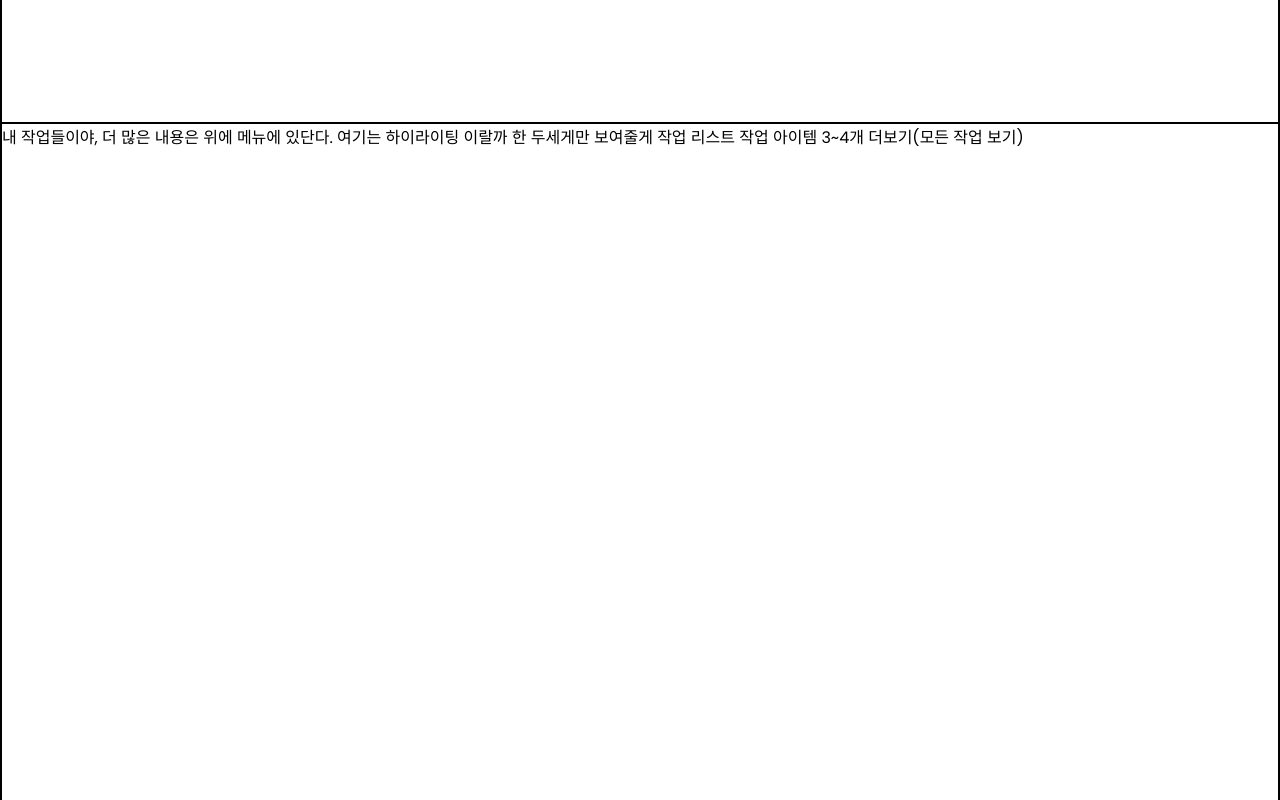
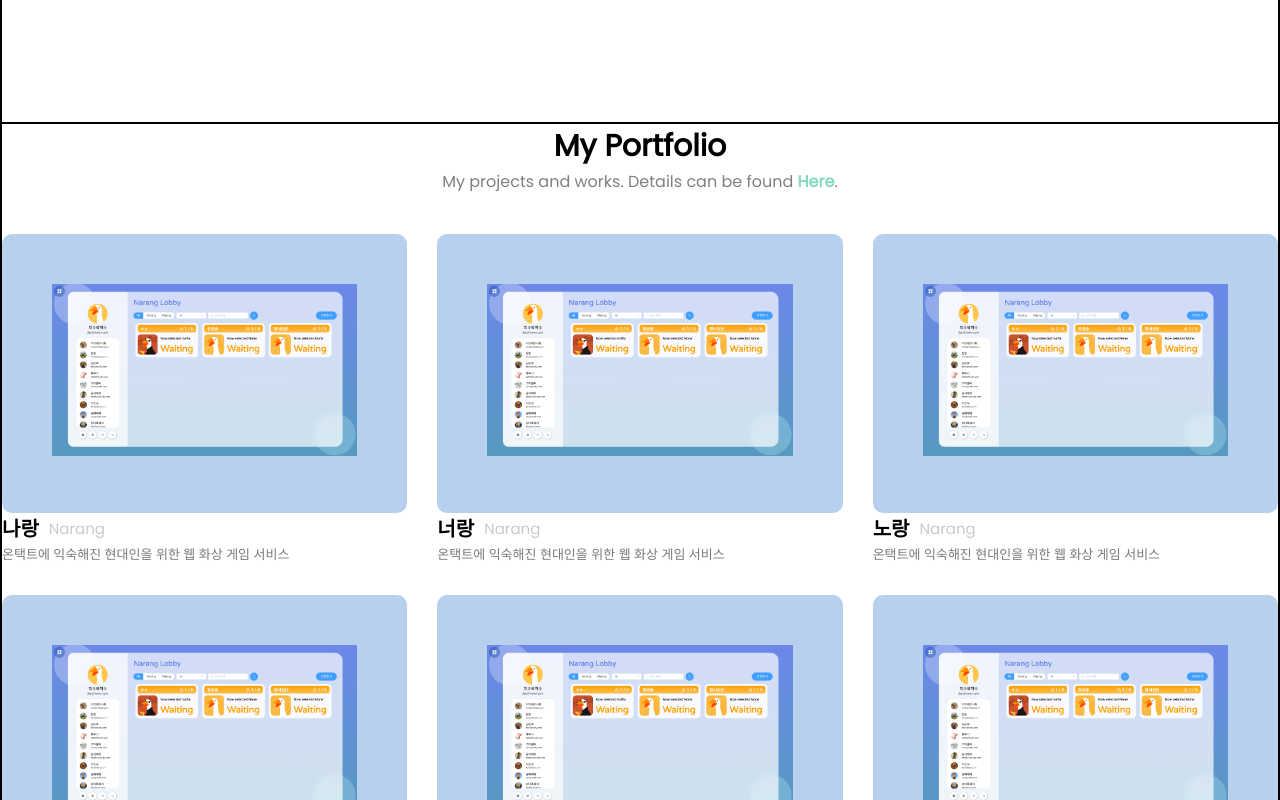
Before and after one commit to parkjisu6239/2021_Portfolio, a Next.js app: page / in a window 1280 px wide. Shown: the part 1480-2280 px from the top of the page. Built offline with nearby package versions, Linux system fonts and the light colour scheme.

Commit message:
feat: Add portfolio article
포트폴리오 data 추가, 화면에 랜더, 스타일 적용

```diff
--- a/components/home/portfoliio/Portfolio.js
+++ b/components/home/portfoliio/Portfolio.js
@@ -1,11 +1,25 @@
+import styles from './Portfolio.module.css'
+import PortfolioItem from './PortfolioItem'
+import Link from 'next/link'
+
 export default function Portfolio() {
+    const itemList = require('../../../public/data/topProject.json')
+
+    function renderPortfolio() {
+        return itemList.map( ele => {
+            return (
+                <PortfolioItem item={ele} key={ ele.title }/>
+            )
+        })
+    }
+
     return (
-        <article>
-            내 작업들이야, 더 많은 내용은 위에 메뉴에 있단다.
-            여기는 하이라이팅 이랄까 한 두세게만 보여줄게
-            작업 리스트
-            작업 아이템 3~4개
-            더보기(모든 작업 보기)
+        <article className={ styles.portfolio }>
+            <div className={ styles.header }>
+                <div className={ styles.title }>My Portfolio</div>
+                <div className={ styles.description }>My projects and works. Details can be found <span className={ styles.link }><Link href="/project">Here</Link></span>.</div>
+            </div>
+            <div className={ styles.portfolioList }>{ renderPortfolio() }</div>
         </article>
     )
 }
--- /dev/null
+++ b/components/home/portfoliio/Portfolio.module.css
@@ -0,0 +1,48 @@
+.portfolio {
+    display: flex;
+    flex-direction: column;
+    align-items: center;
+    gap: 40px;
+}
+
+.header {
+    display: flex;
+    flex-direction: column;
+    align-items: center;
+}
+
+.title {
+    font-weight: 800;
+    font-size: 30px;
+}
+
+.description {
+    color: grey;
+}
+
+.link {
+    color: #83dabe;
+    font-weight: bolder;
+}
+
+.portfolioList {
+    display: grid;
+    grid-template-columns: 1fr 1fr 1fr;
+    gap: 30px;
+}
+
+@media (max-width: 600px) {
+    .portfolioList {
+        display: grid;
+        grid-template-columns: 1fr;
+        gap: 30px;
+    }
+}
+
+@media (min-width: 601px) and (max-width: 1200px) {
+    .portfolioList {
+        display: grid;
+        grid-template-columns: 1fr 1fr;
+        gap: 30px;
+    }
+}
--- /dev/null
+++ b/components/home/portfoliio/PortfolioItem.js
@@ -0,0 +1,28 @@
+import Image from 'next/image'
+import styles from './PortfolioItem.module.css'
+import narang from '../../../public/image/portfolio/narang.png'
+
+export default function PortfolioItem({ item }) {
+    function renderImage(){
+        if (item.image === "narang") {
+            return <Image layout="intrinsic" src={ narang } alt="Picture of the author" />
+        } else if (item.image === 'Note') {
+            return <Image src={ Note } alt="Picture of the author" />
+        } else if (item.image === 'Commet') {
+            return <Image src={ Commet } alt="Picture of the author" />
+        } else if (item.image === 'Rocket') {
+            return <Image src={ Rocket } alt="Picture of the author" />
+        }
+    }
+
+    return (
+        <section className={ styles.portfolioItem }>
+            <div className={ styles.image }>{ renderImage() }</div>
+            <div className={ styles.header }>
+                <span className={ styles.title }>{ item.title }</span>
+                <span className={ styles.title_en }>{ item.title_en }</span>
+            </div>
+            <div className={ styles.subtitle }>{ item.subtitle }</div>
+        </section>
+    )
+}
--- /dev/null
+++ b/components/home/portfoliio/PortfolioItem.module.css
@@ -0,0 +1,30 @@
+.portfolioItem:hover {
+    cursor: pointer;
+    transform: translate(0, -5%);
+    transition: all 0.3s ease;
+}
+
+.image {
+    padding: 50px;
+    background-color: #B6D0ED;
+    border-radius: 10px;
+}
+
+.header {
+    display: flex;
+    align-items: center;
+    gap: 10px;
+    font-weight: 700;
+    font-size: 20px;
+}
+
+.title_en {
+    font-weight: 500;
+    font-size: 15px;
+    color: rgb(202, 202, 202);
+}
+
+.subtitle {
+    font-size: small;
+    color: rgb(122, 122, 122);
+}
--- /dev/null
+++ b/public/data/topProject.json
@@ -0,0 +1,45 @@
+[
+    {
+        "title": "나랑",
+        "title_en": "Narang",
+        "subtitle": "온택트에 익숙해진 현대인을 위한 웹 화상 게임 서비스",
+        "image": "narang",
+        "url": "https://github.com/parkjisu6239/2021_Narang"
+    },
+    {
+        "title": "너랑",
+        "title_en": "Narang",
+        "subtitle": "온택트에 익숙해진 현대인을 위한 웹 화상 게임 서비스",
+        "image": "narang",
+        "url": "https://github.com/parkjisu6239/2021_Narang"
+    },
+    {
+        "title": "노랑",
+        "title_en": "Narang",
+        "subtitle": "온택트에 익숙해진 현대인을 위한 웹 화상 게임 서비스",
+        "image": "narang",
+        "url": "https://github.com/parkjisu6239/2021_Narang"
+    },
+    {
+        "title": "니랑",
+        "title_en": "Narang",
+        "subtitle": "온택트에 익숙해진 현대인을 위한 웹 화상 게임 서비스",
+        "image": "narang",
+        "url": "https://github.com/parkjisu6239/2021_Narang"
+    },
+    {
+        "title": "네랑",
+        "title_en": "Narang",
+        "subtitle": "온택트에 익숙해진 현대인을 위한 웹 화상 게임 서비스",
+        "image": "narang",
+        "url": "https://github.com/parkjisu6239/2021_Narang"
+    },
+    {
+        "title": "내랑",
+        "title_en": "Narang",
+        "subtitle": "온택트에 익숙해진 현대인을 위한 웹 화상 게임 서비스",
+        "image": "narang",
+        "url": "https://github.com/parkjisu6239/2021_Narang"
+    }
+
+]
```
Also changed, not shown: public/image/portfolio/narang.png (added).
